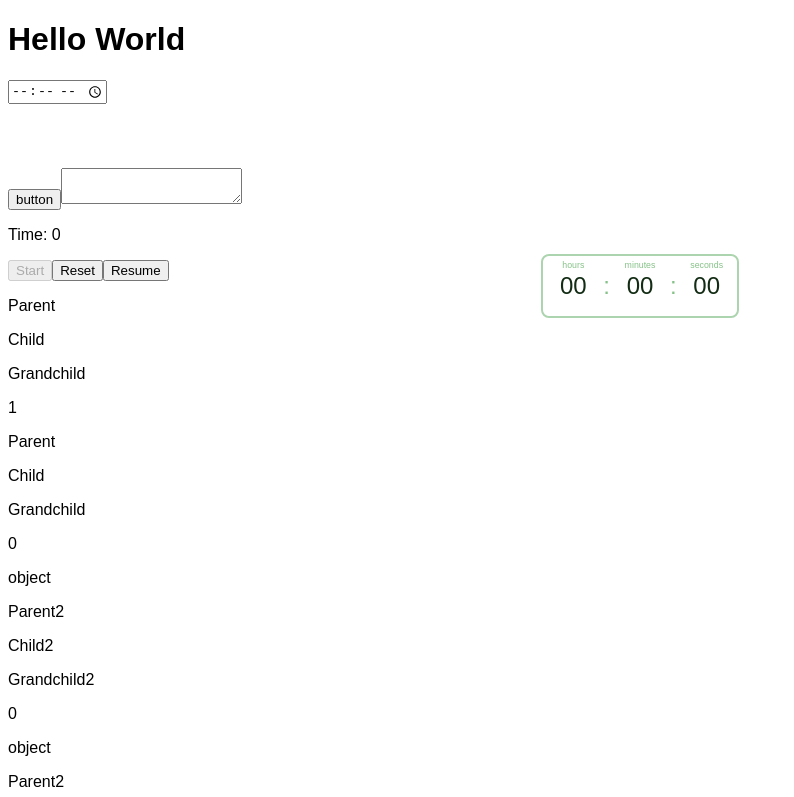
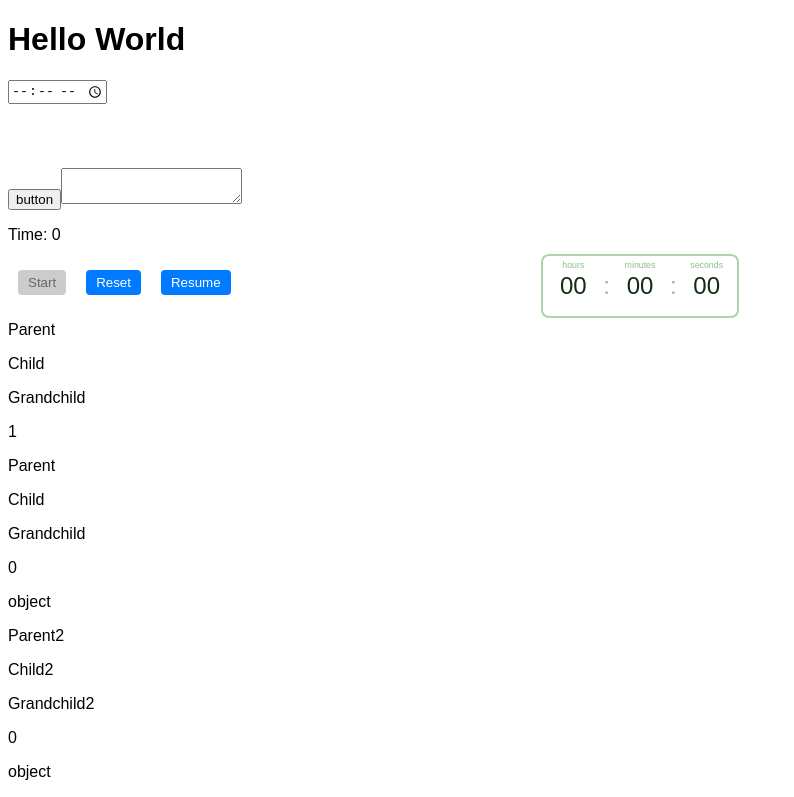
Before and after one commit to rami2076/multitimer-react, a React (Vite) app: page / in a window 1280 px wide. Shown: the top 797 px of the page, without its empty margins (0-794 px from the left). Built offline with nearby package versions, Linux system fonts and the light colour scheme.

Commit message:
css modulesがうまく反映されない問題を理解
[CSS Modules＞Naming](https://github.com/css-modules/css-modules/blob/master/docs/naming.md)

```diff
--- a/src/components/atoms/button/Button.module.css
+++ b/src/components/atoms/button/Button.module.css
@@ -5,7 +5,7 @@
     border-radius: 4px;
 }
 
-.disabled-button {
+.disabledButton {
     composes: base;
     background-color: #ccc;
     color: #666;
@@ -16,7 +16,7 @@
     }
 }
 
-.visible-button {
+.visibleButton {
     composes: base;
     background-color: #007bff;
     color: white;
--- a/src/components/atoms/button/Button.tsx
+++ b/src/components/atoms/button/Button.tsx
@@ -7,8 +7,9 @@ interface ButtonProps {
 }
 
 const Button = ({ onClick, disabled, text }: ButtonProps) => {
+  const buttonStyle = disabled ? styled.disabledButton : styled.visibleButton;
   return (
-    <button className={styled.visibleButton} onClick={onClick} disabled={disabled}>
+    <button className={buttonStyle} onClick={onClick} disabled={disabled}>
       {text}
     </button>
   );
```
